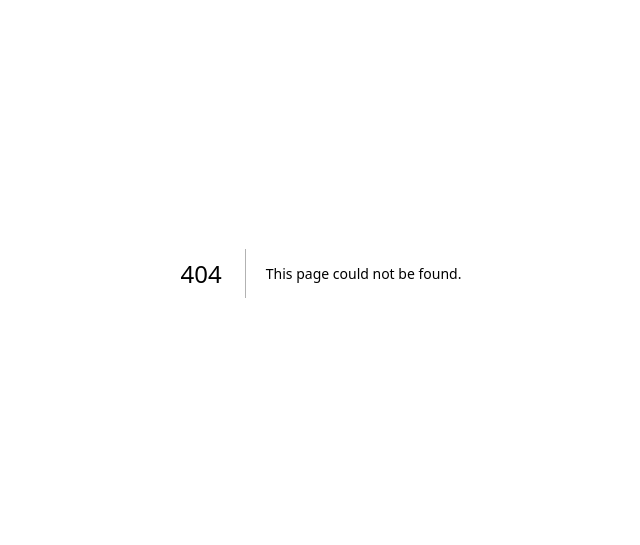
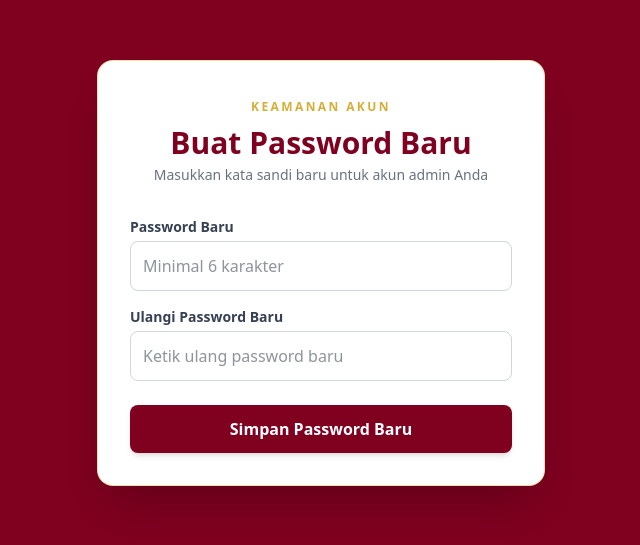
Before and after one commit to f4ndriii/undangan-melayu, a Next.js app: page /admin/reset-password in a window 1280 px wide. Before the commit this address had no page. Shown: the part 127-672 px from the top of the page, without its empty margins (319-959 px from the left). Built offline with nearby package versions, Linux system fonts and the light colour scheme; no server answers.

Commit message:
Menambahkan fitur reset password

```diff
--- a/src/app/admin/layout.jsx
+++ b/src/app/admin/layout.jsx
@@ -9,11 +9,14 @@ export default function AdminLayout({ children }) {
   const [isChecking, setIsChecking] = useState(true);
   const [isAuthenticated, setIsAuthenticated] = useState(false);
 
+  // Rute publik di dalam folder /admin yang tidak memakai sidebar
+  const isAuthPage = pathname === "/admin/login" || pathname === "/admin/reset-password";
+
   useEffect(() => {
     const checkSession = async () => {
       const { data: { session } } = await supabase.auth.getSession();
 
-      if (!session && pathname !== "/admin/login") {
+      if (!session && !isAuthPage) {
         router.replace("/admin/login");
       } else if (session && pathname === "/admin/login") {
         router.replace("/admin");
@@ -26,7 +29,7 @@ export default function AdminLayout({ children }) {
     checkSession();
 
     const { data: { subscription } } = supabase.auth.onAuthStateChange((_event, session) => {
-      if (!session && pathname !== "/admin/login") {
+      if (!session && !isAuthPage) {
         setIsAuthenticated(false);
         router.replace("/admin/login");
       } else {
@@ -36,7 +39,7 @@ export default function AdminLayout({ children }) {
     });
 
     return () => subscription.unsubscribe();
-  }, [pathname, router]);
+  }, [pathname, router, isAuthPage]);
 
   const handleLogout = async () => {
     await supabase.auth.signOut();
@@ -51,19 +54,17 @@ export default function AdminLayout({ children }) {
     );
   }
 
-  // Jika sedang membuka /admin/login, tampilkan halaman login secara penuh tanpa sidebar
-  if (pathname === "/admin/login") {
+  // Tampilkan halaman login & reset password secara penuh tanpa sidebar
+  if (isAuthPage) {
     return <>{children}</>;
   }
 
-  // Cegah konten admin muncul sebelum redirect selesai
   if (!isAuthenticated) {
     return null;
   }
 
   return (
     <div className="min-h-dvh bg-gray-50 flex flex-col md:flex-row">
-
       {/* Sidebar / Menu Admin */}
       <aside className="w-full md:w-64 bg-burgundy text-krem p-6 shrink-0 flex flex-col justify-between">
         <div>
@@ -122,7 +123,6 @@ export default function AdminLayout({ children }) {
       <div className="flex-1 overflow-x-hidden">
         {children}
       </div>
-
     </div>
   );
 }
--- a/src/app/admin/login/page.jsx
+++ b/src/app/admin/login/page.jsx
@@ -9,6 +9,10 @@ export default function AdminLogin() {
   const [password, setPassword] = useState("");
   const [isLoading, setIsLoading] = useState(false);
   const [errorMsg, setErrorMsg] = useState("");
+  const [successMsg, setSuccessMsg] = useState("");
+
+  // Mode tampilan: false = form login, true = form lupa password
+  const [isForgotMode, setIsForgotMode] = useState(false);
 
   const handleLogin = async (e) => {
     e.preventDefault();
@@ -29,6 +33,26 @@ export default function AdminLogin() {
     }
   };
 
+  const handleResetRequest = async (e) => {
+    e.preventDefault();
+    setIsLoading(true);
+    setErrorMsg("");
+    setSuccessMsg("");
+
+    const { error } = await supabase.auth.resetPasswordForEmail(email, {
+      // Arahkan ke halaman ganti password setelah pengguna klik link di email
+      redirectTo: `${window.location.origin}/admin/reset-password`,
+    });
+
+    setIsLoading(false);
+
+    if (error) {
+      setErrorMsg("Gagal mengirim tautan: " + error.message);
+    } else {
+      setSuccessMsg("Tautan pemulihan kata sandi telah dikirim ke email Anda. Silakan cek kotak masuk atau folder spam.");
+    }
+  };
+
   return (
     <div className="min-h-dvh bg-burgundy flex items-center justify-center p-4 font-sans">
       <div className="bg-white w-full max-w-md p-8 rounded-2xl shadow-2xl border border-emas/40">
@@ -37,10 +61,12 @@ export default function AdminLogin() {
             Panel Admin
           </span>
           <h1 className="text-3xl font-serif text-burgundy font-bold mt-2">
-            Masuk ke CMS
+            {isForgotMode ? "Lupa Password" : "Masuk ke CMS"}
           </h1>
           <p className="text-gray-500 text-sm mt-1">
-            Silakan masuk untuk mengelola undangan
+            {isForgotMode
+              ? "Masukkan email terdaftar untuk menerima tautan reset"
+              : "Silakan masuk untuk mengelola undangan"}
           </p>
         </div>
 
@@ -50,6 +76,14 @@ export default function AdminLogin() {
           </div>
         )}
 
+        {successMsg && (
+          <div className="bg-green-50 border border-green-200 text-green-700 text-sm p-3 rounded-lg mb-4 text-center">
+            {successMsg}
+          </div>
+        )}
+
+        {!isForgotMode ? (
+          /* --- FORM LOGIN --- */
           <form onSubmit={handleLogin} className="space-y-4">
             <div>
               <label className="block text-sm font-bold text-gray-700 mb-1">
@@ -66,9 +100,22 @@ export default function AdminLogin() {
             </div>
 
             <div>
-            <label className="block text-sm font-bold text-gray-700 mb-1">
+              <div className="flex justify-between items-center mb-1">
+                <label className="block text-sm font-bold text-gray-700">
                   Password
                 </label>
+                <button
+                  type="button"
+                  onClick={() => {
+                    setIsForgotMode(true);
+                    setErrorMsg("");
+                    setSuccessMsg("");
+                  }}
+                  className="text-xs text-emas font-bold hover:underline"
+                >
+                  Lupa Password?
+                </button>
+              </div>
               <input
                 type="password"
                 required
@@ -87,6 +134,44 @@ export default function AdminLogin() {
               {isLoading ? "Memeriksa..." : "Masuk"}
             </button>
           </form>
+        ) : (
+          /* --- FORM KIRIM EMAIL RESET --- */
+          <form onSubmit={handleResetRequest} className="space-y-4">
+            <div>
+              <label className="block text-sm font-bold text-gray-700 mb-1">
+                Email Terdaftar
+              </label>
+              <input
+                type="email"
+                required
+                value={email}
+                onChange={(e) => setEmail(e.target.value)}
+                placeholder="admin@undangan.com"
+                className="w-full border border-gray-300 rounded-lg p-3 focus:outline-none focus:border-emas text-gray-800"
+              />
+            </div>
+
+            <button
+              type="submit"
+              disabled={isLoading}
+              className="w-full bg-burgundy text-white font-bold py-3 rounded-lg hover:bg-burgundy/90 transition-colors shadow-md disabled:opacity-50 mt-2"
+            >
+              {isLoading ? "Mengirim..." : "Kirim Tautan Reset"}
+            </button>
+
+            <button
+              type="button"
+              onClick={() => {
+                setIsForgotMode(false);
+                setErrorMsg("");
+                setSuccessMsg("");
+              }}
+              className="w-full text-center text-sm text-gray-500 hover:text-burgundy font-semibold mt-2"
+            >
+              ← Kembali ke Halaman Login
+            </button>
+          </form>
+        )}
 
         <div className="mt-6 text-center">
           <a href="/" className="text-xs text-gray-400 hover:text-burgundy transition">
--- /dev/null
+++ b/src/app/admin/reset-password/page.jsx
@@ -0,0 +1,102 @@
+"use client";
+import { useState } from "react";
+import { useRouter } from "next/navigation";
+import { supabase } from "@/lib/supabase";
+
+export default function ResetPasswordPage() {
+  const router = useRouter();
+  const [newPassword, setNewPassword] = useState("");
+  const [confirmPassword, setConfirmPassword] = useState("");
+  const [isLoading, setIsLoading] = useState(false);
+  const [errorMsg, setErrorMsg] = useState("");
+
+  const handleUpdatePassword = async (e) => {
+    e.preventDefault();
+    setErrorMsg("");
+
+    if (newPassword.length < 6) {
+      return setErrorMsg("Password minimal harus 6 karakter.");
+    }
+
+    if (newPassword !== confirmPassword) {
+      return setErrorMsg("Konfirmasi password tidak cocok.");
+    }
+
+    setIsLoading(true);
+
+    const { error } = await supabase.auth.updateUser({
+      password: newPassword,
+    });
+
+    setIsLoading(false);
+
+    if (error) {
+      setErrorMsg("Gagal memperbarui password: " + error.message);
+    } else {
+      alert("Password berhasil diperbarui! Silakan masuk menggunakan password baru Anda.");
+      router.push("/admin");
+    }
+  };
+
+  return (
+    <div className="min-h-dvh bg-burgundy flex items-center justify-center p-4 font-sans">
+      <div className="bg-white w-full max-w-md p-8 rounded-2xl shadow-2xl border border-emas/40">
+        <div className="text-center mb-8">
+          <span className="text-emas tracking-[0.2em] text-xs uppercase font-bold">
+            Keamanan Akun
+          </span>
+          <h1 className="text-3xl font-serif text-burgundy font-bold mt-2">
+            Buat Password Baru
+          </h1>
+          <p className="text-gray-500 text-sm mt-1">
+            Masukkan kata sandi baru untuk akun admin Anda
+          </p>
+        </div>
+
+        {errorMsg && (
+          <div className="bg-red-50 border border-red-200 text-red-600 text-sm p-3 rounded-lg mb-4 text-center">
+            {errorMsg}
+          </div>
+        )}
+
+        <form onSubmit={handleUpdatePassword} className="space-y-4">
+          <div>
+            <label className="block text-sm font-bold text-gray-700 mb-1">
+              Password Baru
+            </label>
+            <input
+              type="password"
+              required
+              value={newPassword}
+              onChange={(e) => setNewPassword(e.target.value)}
+              placeholder="Minimal 6 karakter"
+              className="w-full border border-gray-300 rounded-lg p-3 focus:outline-none focus:border-emas text-gray-800"
+            />
+          </div>
+
+          <div>
+            <label className="block text-sm font-bold text-gray-700 mb-1">
+              Ulangi Password Baru
+            </label>
+            <input
+              type="password"
+              required
+              value={confirmPassword}
+              onChange={(e) => setConfirmPassword(e.target.value)}
+              placeholder="Ketik ulang password baru"
+              className="w-full border border-gray-300 rounded-lg p-3 focus:outline-none focus:border-emas text-gray-800"
+            />
+          </div>
+
+          <button
+            type="submit"
+            disabled={isLoading}
+            className="w-full bg-burgundy text-white font-bold py-3 rounded-lg hover:bg-burgundy/90 transition-colors shadow-md disabled:opacity-50 mt-2"
+          >
+            {isLoading ? "Menyimpan..." : "Simpan Password Baru"}
+          </button>
+        </form>
+      </div>
+    </div>
+  );
+}
```
Lines whose indentation alone changed are shown as unchanged.
